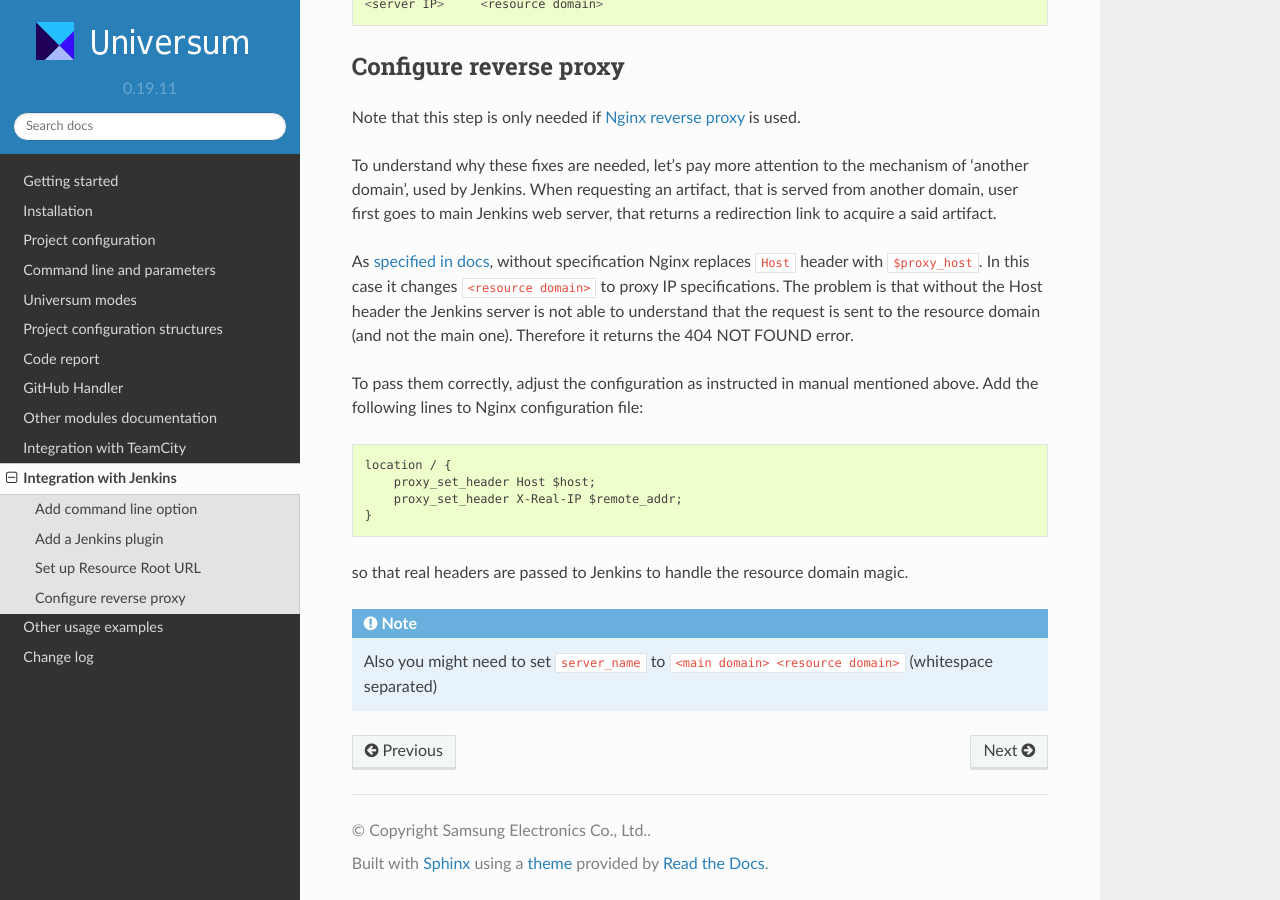
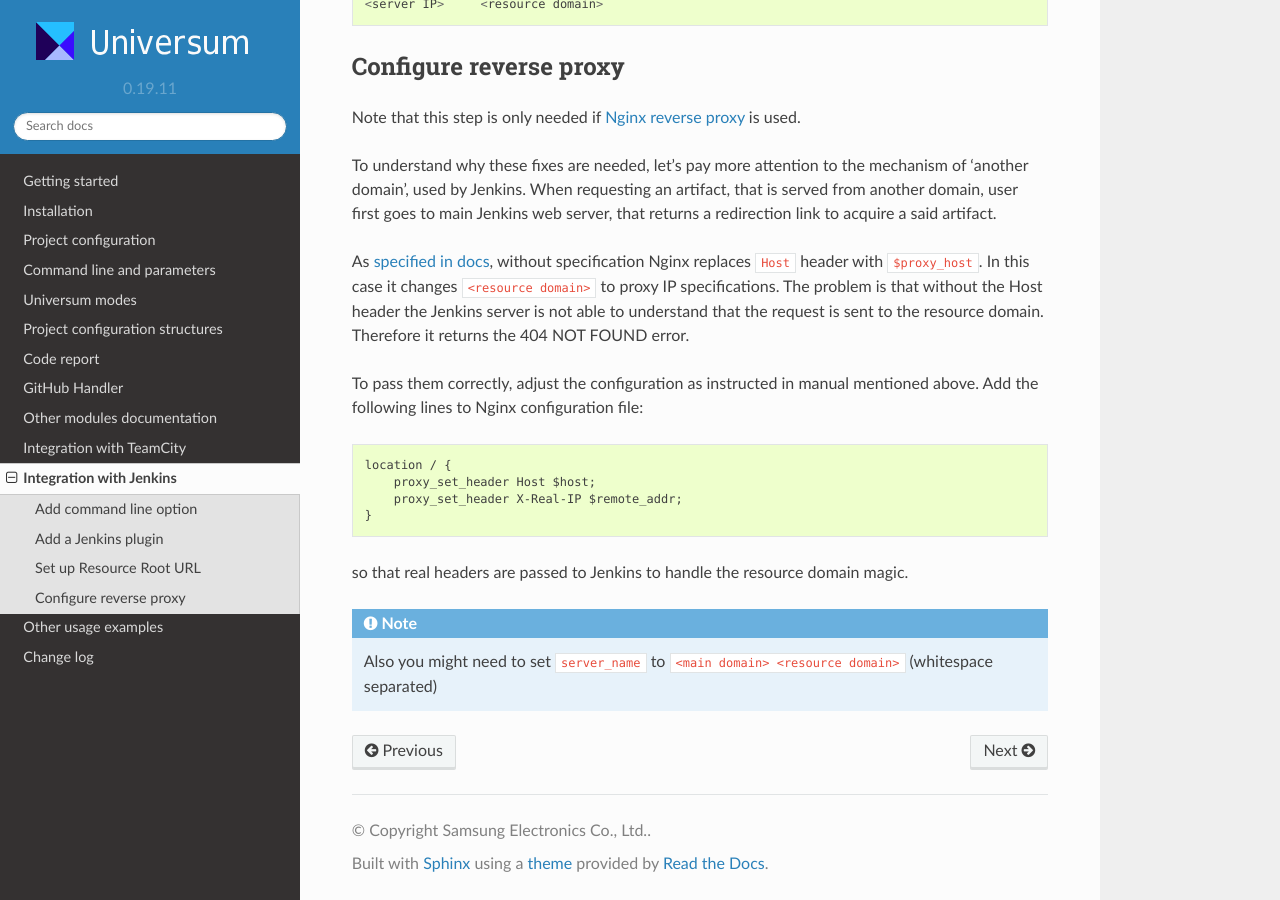
Before and after one commit to Samsung/Universum, a Sphinx documentation site: the page built from doc/jenkins.rst, in a window 1280 px wide and 900 px high, scrolled down 2318 px. Built offline with Sphinx 7.4.7 and the Read the Docs theme 2.0.0, drawn with Linux system fonts in a browser that asks for light colours.

Commit message:
fix(doc): add more fixes from review

```diff
--- a/doc/jenkins.rst
+++ b/doc/jenkins.rst
@@ -120,8 +120,7 @@ server, that returns a redirection link to acquire a said artifact.
 As `specified in docs <https://docs.nginx.com/nginx/admin-guide/web-server/reverse-proxy/#passing-request-headers>`__,
 without specification Nginx replaces ``Host`` header with ``$proxy_host``. In this case it changes
 ``<resource domain>`` to proxy IP specifications. The problem is that without the Host header the Jenkins server
-is not able to understand that the request is sent to the resource domain (and not the main one). Therefore it returns
-the 404 NOT FOUND error.
+is not able to understand that the request is sent to the resource domain. Therefore it returns the 404 NOT FOUND error.
 
 To pass them correctly, adjust the configuration as instructed in manual mentioned above. Add the following lines
 to Nginx configuration file::
```
